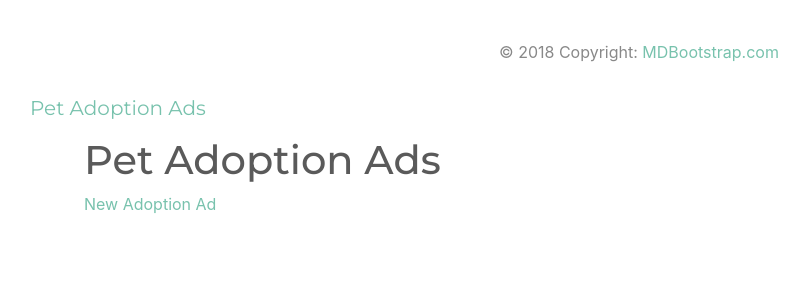
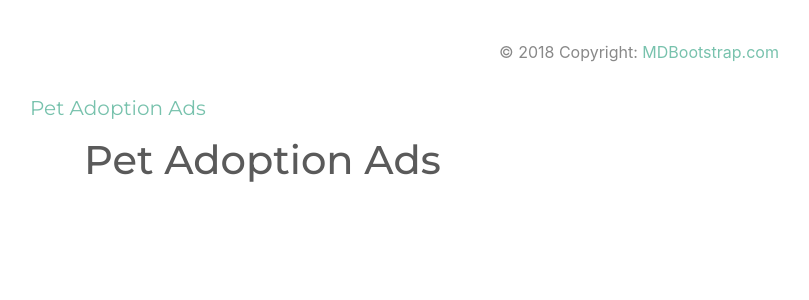
Before and after one commit to squeaky1273/adoption_contractor_project, a Flask app: page / in a window 1280 px wide. Shown: the top 300 px of the page, without its empty margins (1-810 px from the left). Run offline with Flask 2, Linux system fonts and the light colour scheme; data that the repository does not hold is empty; parts of the project's set-up code (start-up, migrations or seed data) failed here and were passed over; some libraries are stand-ins or nearby versions.

Commit message:
moved code over, removed tab spaces

```diff
--- a/app.py
+++ b/app.py
@@ -1,7 +1,6 @@
 from flask import Flask, render_template, request, redirect, url_for
 from pymongo import MongoClient
 from bson.objectid import ObjectId
-from functools import reduce
 import os
 
 host = os.environ.get('MONGODB_URI', 'mongodb://localhost:27017/Contractor')
@@ -17,7 +16,7 @@ def adoptions_index():
     """Return homepage."""
     return render_template('adoptions_index.html', adoptions=adoption_ads.find())
 
-@app.route('/new')
+@app.route('adoptions/new')
 def adoptions_new():
     """Return to the new adoption ad page"""
     return render_template('adoptions_new.html', adoption={}, title="New Adoption Ad")
--- a/templates/adoptions_edit.html
+++ b/templates/adoptions_edit.html
@@ -2,10 +2,6 @@
 {% extends 'base.html' %}
 
 {% block content %}
-
-<a href="/">Back to Home</a>
-<h1>Edit Adoption Ad</h1>
-
 <div class='row'>
     <div class='col-sm-6 col-sm-offset-3'>
         <form method='POST' action='/adoptions/{{adoption._id}}'>
--- a/templates/adoptions_index.html
+++ b/templates/adoptions_index.html
@@ -2,10 +2,8 @@
 {% extends 'base.html' %}
 
 {% block content %}
-
     <h1>Pet Adoption Ads</h1>
 
-<a href="/new">New Adoption Ad</a>
 
     <div class='row'>
         {% for adoption in adoptions %}
--- a/templates/adoptions_show.html
+++ b/templates/adoptions_show.html
@@ -3,7 +3,6 @@
 
 {% block content %}
 <a href='/'>Back to Home</a>
-
 <div class='row'>
     <div class='col-sm-6 col-sm-offset-3'>
         <h1>{{ adoption.name }}</h1>
@@ -22,5 +21,4 @@
         </form></p>
     </div>
 </div>
-
 {% endblock %}
--- a/templates/base.html
+++ b/templates/base.html
@@ -1,6 +1,7 @@
 <!-- templates/base.html -->
 
 <!DOCTYPE html>
+<html>
 <head>
     <meta charset='utf-8'>
     <title>Pet Adoption Ads</title>
@@ -28,3 +29,4 @@
     <!-- Latest compiled and minified JavaScript -->
     <script src='https://maxcdn.bootstrapcdn.com/bootstrap/3.3.7/js/bootstrap.min.js'></script>
 </body>
+</html>
--- a/templates/partials/adoptions_form.html
+++ b/templates/partials/adoptions_form.html
@@ -1,3 +1,5 @@
+<!-- templates/partials/playlists_form.html -->
+
 <fieldset>
     <legend>Create Pet Adoption Ad</legend>
     <!-- TITLE -->
@@ -22,6 +24,7 @@
     <div class='form-group'>
         <label for='description'>Price of the Animal</label><br>
         <input class='form-control' id='description' type='number' name='price' value='{{ adoption.price }}' />
+    </div>
 
     <!-- IMAGE OF THE ANIMAL -->
     <div class='form-group'>
```
Lines whose indentation alone changed are shown as unchanged.
